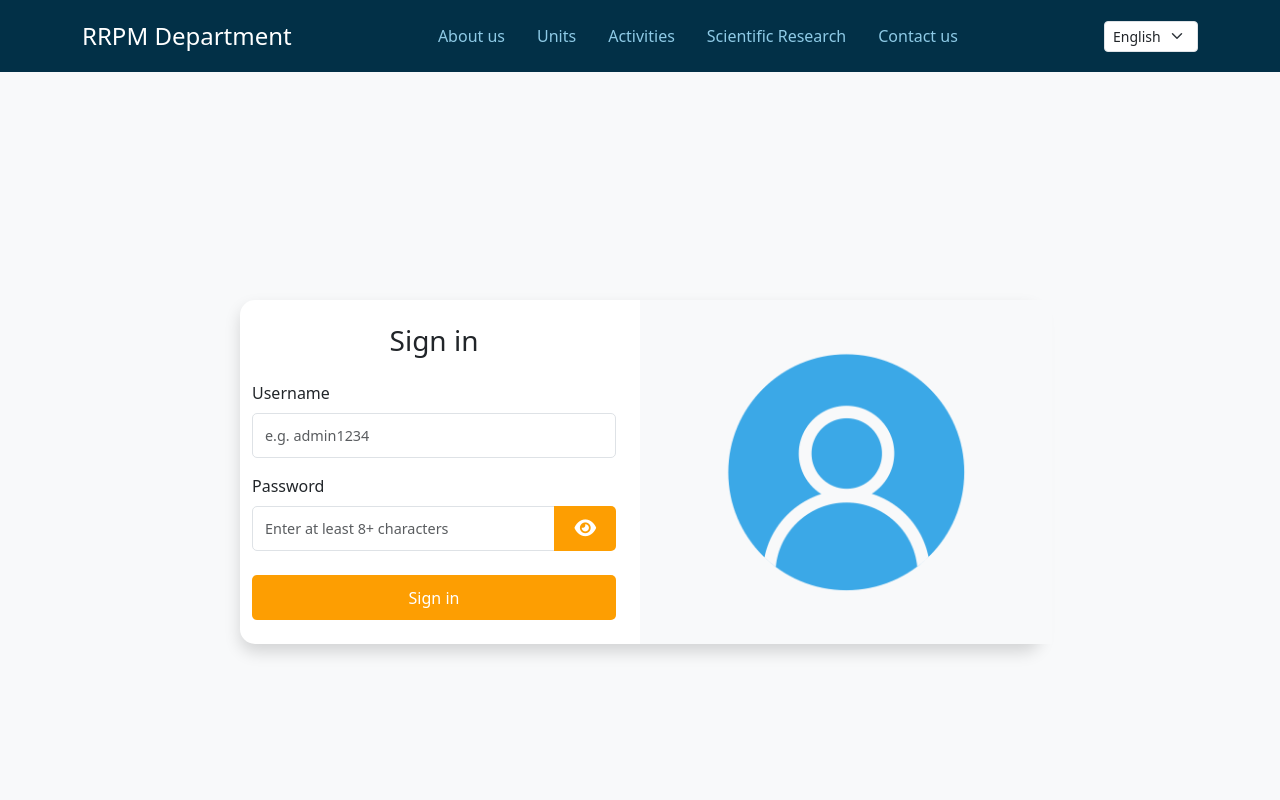
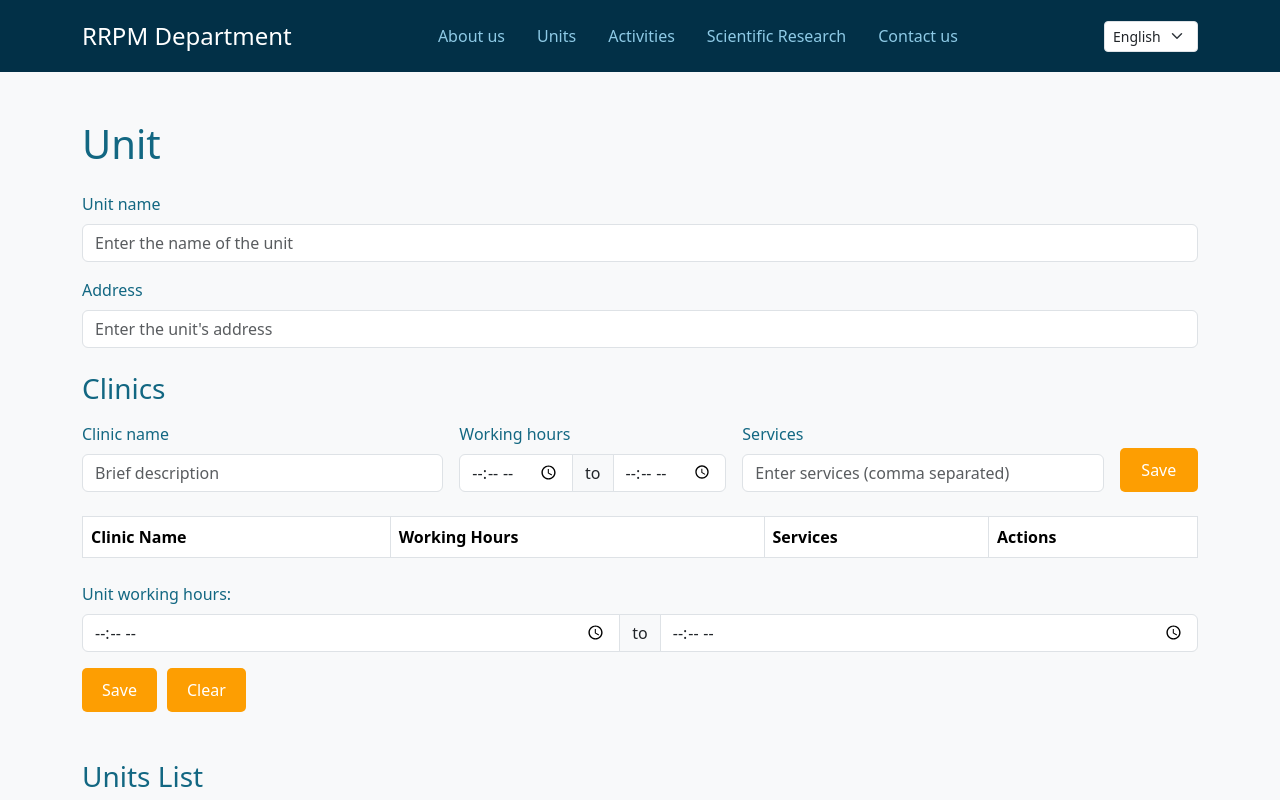
Before and after one commit to shahdhassan4601/RRPM-Department-Website, a Vue app in the folder rrpm-department/: page / in a window 1280 px wide. Shown: the top 800 px of the page. Built offline with nearby package versions, Linux system fonts and the light colour scheme.

Commit message:
to return

```diff
--- a/rrpm-department/src/router/index.js
+++ b/rrpm-department/src/router/index.js
@@ -4,9 +4,9 @@ import UnitManager from '../views/UnitManager.vue';
 import ContactUs from '../views/ContactUs.vue';
 
 const routes = [
-  { path: '/', component: LoginPage }, // الصفحة الرئيسية
-  { path: '/unit-manager', component: UnitManager },
-  { path: '/contact-us', component: ContactUs } // تغيير المسار إلى الحروف الصغيرة
+ // { path: '/', component: LoginPage },
+  { path: '/', component: UnitManager },
+  { path: '/contact-us', component: ContactUs }
 ];
 
 const router = createRouter({
--- a/rrpm-department/src/views/UnitManager.vue
+++ b/rrpm-department/src/views/UnitManager.vue
@@ -10,8 +10,8 @@
         <label class="form-label mt-3">Address</label>
         <input v-model="unit.address" type="text" class="form-control" placeholder="Enter the unit's address">
 
-        <label class="form-label mt-3">Map location</label>
-        <div class="border p-3">Use the map selector</div>
+        <!--  <label class="form-label mt-3">Map location</label>
+        <div class="border p-3">Use the map selector</div> -->
       </div>
 
       <!-- Clinics Section -->
@@ -118,16 +118,16 @@
         },
         units: [],
         editIndex: null,
-        editClinicIndex: null // جديد: لتعقب العيادة التي يتم تعديلها
+        editClinicIndex: null
       };
     },
     methods: {
       addClinic() {
         if (this.clinic.name && this.clinic.hours.from && this.clinic.hours.to && this.clinic.services) {
           if (this.editClinicIndex !== null) {
-            // تحديث بيانات العيادة الحالية
+
             this.unit.clinics[this.editClinicIndex] = { ...this.clinic };
-            this.editClinicIndex = null; // إعادة تعيين المؤشر
+            this.editClinicIndex = null;
           } else {
             this.unit.clinics.push({ ...this.clinic });
           }
@@ -138,9 +138,9 @@
         this.unit.clinics.splice(index, 1);
       },
       editClinic(index) {
-        // جلب بيانات العيادة للنموذج
+
         this.clinic = { ...this.unit.clinics[index] };
-        this.editClinicIndex = index; // حفظ المؤشر للعيادة التي يتم تعديلها
+        this.editClinicIndex = index;
       },
       addUnit() {
         if (this.unit.name && this.unit.address && this.unit.hours.from && this.unit.hours.to) {
@@ -164,14 +164,14 @@
         this.unit = { name: '', address: '', hours: { from: '', to: '' }, clinics: [] };
         this.clinic = { name: '', hours: { from: '', to: '' }, services: '' };
         this.editIndex = null;
-        this.editClinicIndex = null; // إعادة تعيين المؤشر عند مسح البيانات
+        this.editClinicIndex = null;
       }
     }
   };
   </script>
   <style scoped>
    button {
-    margin-right: 10px; /* مسافة بين الأزرار */
+    margin-right: 10px;
 }
 
 
```
